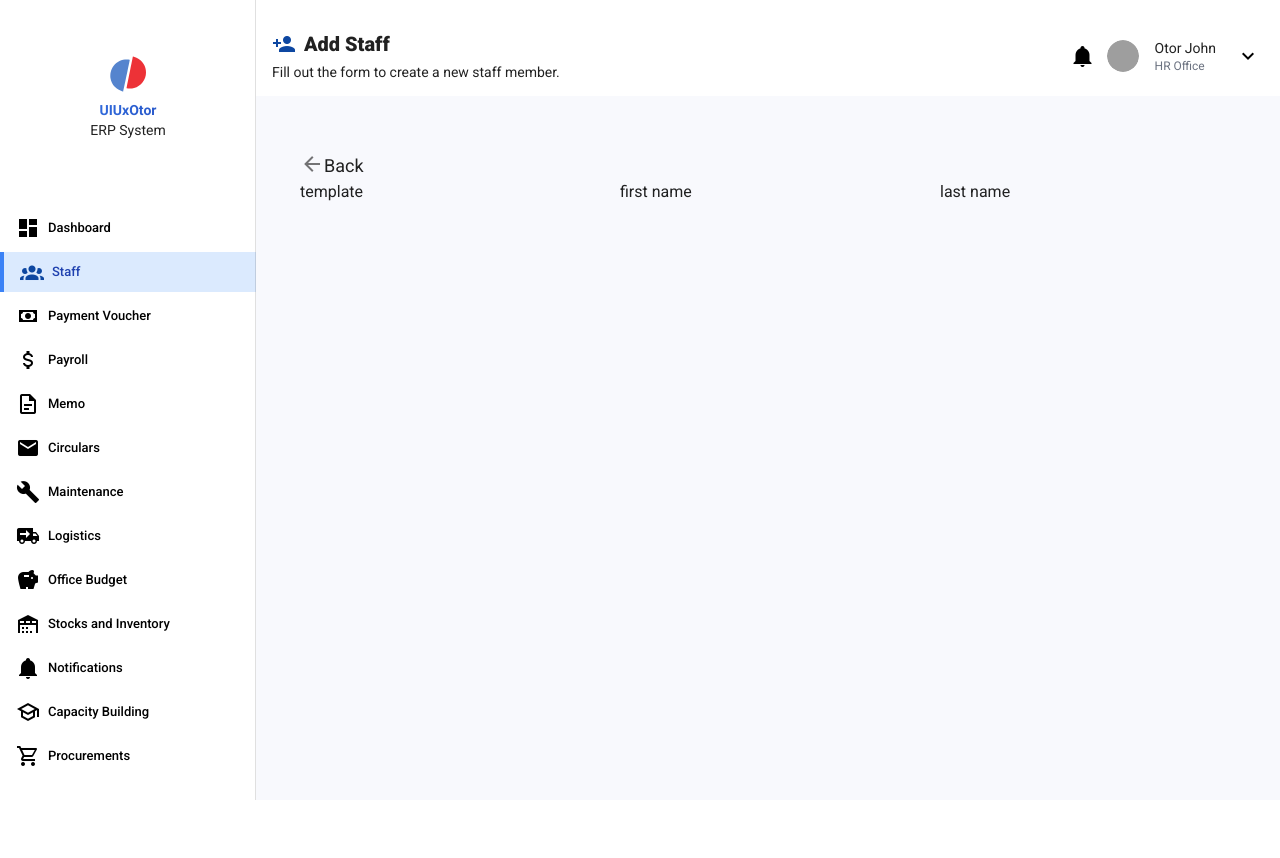
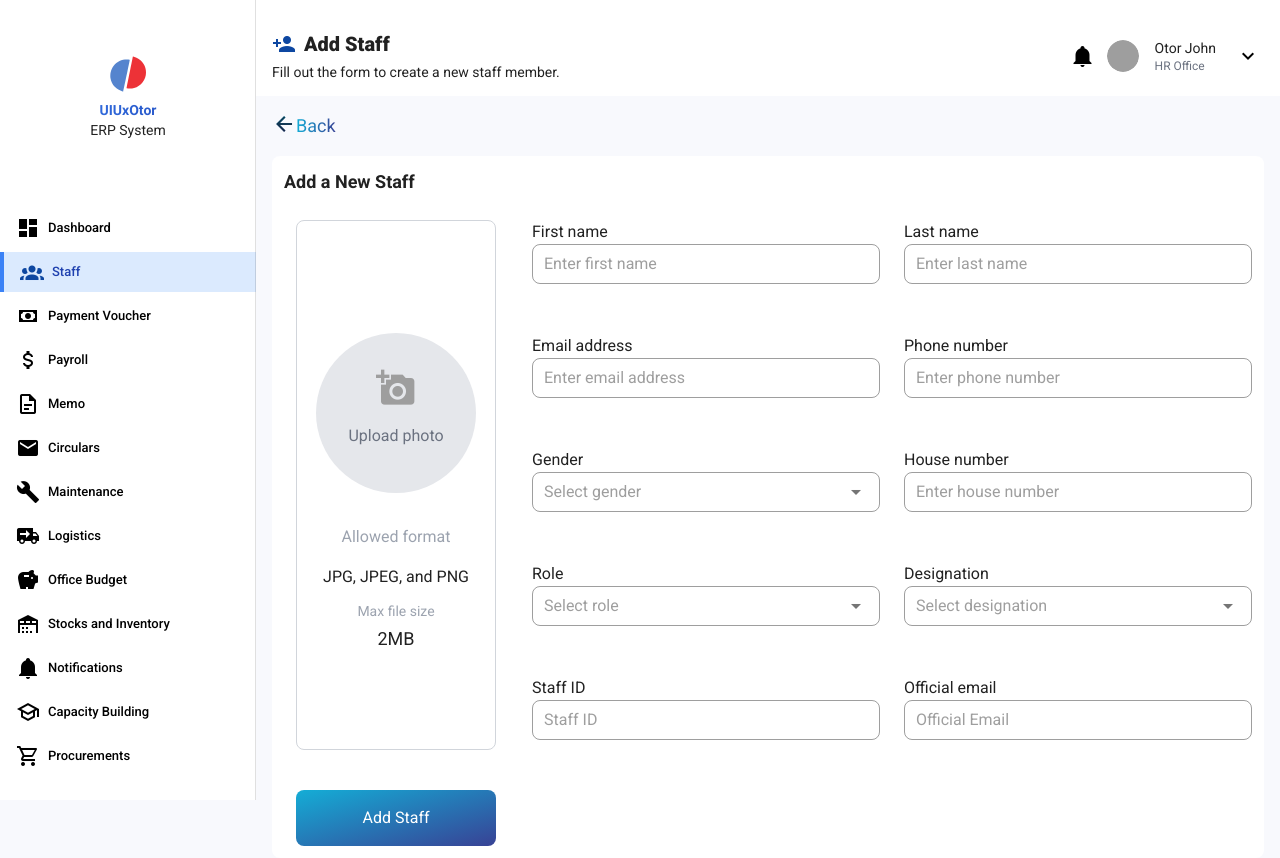
Before and after one commit to ERP-System-CloudComputing/frontend, a Nuxt app: page /staff/add in a window 1280 px wide. Before the commit the page ends 800 px from the top, so only its background shows below. Built offline with nearby package versions, Linux system fonts and the light colour scheme; grey boxes are pictures that could not be loaded; what vxe-table would draw is missing.

Commit message:
[ADDED] Creando formulario para nuevo staff

```diff
--- a/components/staff/staffAdd.vue
+++ b/components/staff/staffAdd.vue
@@ -1,20 +1,219 @@
 <template>
-  <v-container fluid class="px-7 pt-10">
-    <button class="flex" @click="staffAll">
-      <v-icon>
-        mdi-arrow-left
-      </v-icon>
-      <span class="text-lg">Back</span>
-    </button>
+  <v-container fluid>
     <v-row>
-      <v-col>
-        template
+      <button class="flex pb-4" @click="staffAll">
+        <v-icon class="bg-gradient-to-b from-primario to-secundario bg-clip-text text-transparent">
+          mdi-arrow-left
+        </v-icon>
+        <span class="text-lg bg-gradient-to-r from-primario to-secundario bg-clip-text text-transparent">Back</span>
+      </button>
+    </v-row>
+
+    <v-row class="bg-white rounded-t-lg">
+      <v-col class="flex w-100">
+        <span class="font-bold text-lg">
+          Add a New Staff
+        </span>
       </v-col>
-      <v-col>
-        first name
+    </v-row>
+
+    <v-row class="bg-white rounded-b-lg">
+      <v-col cols="12" md="3" class="align-center justify-center">
+        <div class="rounded-lg border border-gray-300 mx-3 justify-items-center ">
+          <v-avatar
+            size="160"
+            class="flex-col items-center mt-28 justify-center"
+            style="cursor: pointer; background-color: #e5e7eb;"
+          >
+            <v-img
+              v-if="uploadedPhoto"
+              :src="uploadedPhoto"
+              cover
+            />
+            <v-icon
+              v-else
+              size="40"
+              class="block -mb-4 leading-none m-0"
+              color="grey"
+            >
+              mdi-camera-plus
+            </v-icon>
+            <p class=" mb-12 text-gray-500">
+              Upload photo
+            </p>
+          </v-avatar>
+          <input
+            ref="fileInput"
+            type="file"
+            accept=".jpg,.jpeg,.png"
+            style="display: none"
+          >
+
+          <div class="mt-8 text-center mb-24">
+            <p class="text-gray-400">
+              Allowed format
+            </p>
+            <p class=" mb-3">
+              JPG, JPEG, and PNG
+            </p>
+            <p class="text-gray-400 text-sm mb-1">
+              Max file size
+            </p>
+            <p class="text-lg">
+              2MB
+            </p>
+          </div>
+        </div>
       </v-col>
-      <v-col>
-        last name
+      <v-col cols="12" md="9">
+        <v-form ref="form" v-model="formValidar">
+          <v-row>
+            <v-col cols="12" sm="6">
+              <span>First name</span>
+              <v-text-field
+                v-model="formData.firstName"
+                placeholder="Enter first name"
+                class="rounded-lg"
+                outlined
+                dense
+                :rules="[required('First name',8)]"
+              />
+            </v-col>
+            <v-col cols="12" sm="6">
+              <span>Last name</span>
+              <v-text-field
+                v-model="formData.lastName"
+                placeholder="Enter last name"
+                class="rounded-lg"
+                outlined
+                dense
+                :rules="[required('First name',8)]"
+              />
+            </v-col>
+          </v-row>
+          <v-row>
+            <v-col cols="12" sm="6">
+              <span>Email address</span>
+              <v-text-field
+                v-model="formData.email"
+                placeholder="Enter email address"
+                class="rounded-lg"
+                type="email"
+                outlined
+                dense
+                :rules="[requiredEmail()]"
+              />
+            </v-col>
+            <v-col cols="12" sm="6">
+              <span>Phone number</span>
+              <v-text-field
+                v-model="formData.phone"
+                placeholder="Enter phone number"
+                class="rounded-lg"
+                type="tel"
+                maxlength="10"
+                outlined
+                dense
+                :rules="[requiredNumber('Phone number')]"
+              />
+            </v-col>
+          </v-row>
+          <v-row>
+            <v-col cols="12" sm="6">
+              <span>Gender</span>
+              <v-select
+                v-model="formData.gender"
+                :items="genderOptions"
+                placeholder="Select gender"
+                class="rounded-lg"
+                outlined
+                dense
+                :rules="[required('Gender')]"
+              />
+            </v-col>
+            <v-col cols="12" sm="6">
+              <span>House number </span>
+              <v-text-field
+                v-model="formData.alternatePhone"
+                placeholder="Enter house number"
+                class="rounded-lg"
+                type="tel"
+                outlined
+                dense
+                maxlength="10"
+                :rules="[requiredNumber('House number')]"
+              />
+            </v-col>
+          </v-row>
+          <v-row>
+            <v-col cols="12" sm="6">
+              <span>Role</span>
+              <v-select
+                v-model="formData.role"
+                :items="roleOptions"
+                placeholder="Select role"
+                class="rounded-lg"
+                outlined
+                dense
+                :rules="[required('Role')]"
+              />
+            </v-col>
+            <v-col cols="12" sm="6">
+              <span>Designation</span>
+              <v-select
+                v-model="formData.designation"
+                :items="designationOptions"
+                placeholder="Select designation"
+                class="rounded-lg"
+                outlined
+                dense
+                :rules="[required('Designation')]"
+              />
+            </v-col>
+          </v-row>
+
+          <v-row>
+            <v-col cols="12" sm="6">
+              <span>Staff ID</span>
+              <v-text-field
+                v-model="formData.staffId"
+                placeholder="Staff ID"
+                class="rounded-lg"
+                outlined
+                dense
+                required
+              />
+            </v-col>
+            <v-col cols="12" sm="6">
+              <span>Official email</span>
+              <v-text-field
+                v-model="formData.officialEmail"
+                placeholder="Official Email"
+                class="rounded-lg"
+                type="email"
+                outlined
+                dense
+                required
+              />
+            </v-col>
+          </v-row>
+        </v-form>
+      </v-col>
+      <v-col cols="12" md="3">
+        <v-row>
+          <v-col class="justify-items-center text-white">
+            <div class="px-3 w-full">
+              <button
+                type="submit"
+                color="primary"
+                class="py-4 w-full rounded-lg bg-gradient-to-br from-primario to-secundario"
+                @click="createStaff()"
+              >
+                Add Staff
+              </button>
+            </div>
+          </v-col>
+        </v-row>
       </v-col>
     </v-row>
   </v-container>
@@ -23,11 +222,73 @@
 <script>
 export default {
   data () {
-    return {}
+    return {
+      uploadedPhoto: null,
+      genderOptions: [
+        'Female',
+        'Male',
+        'Other'
+      ],
+      roleOptions: [
+        'Admin',
+        'I.T',
+        'P.M',
+        'R.H',
+        'None'
+      ],
+      designationOptions: [
+        'Human Resources',
+        'Operations',
+        'Project Management',
+        'Customer Service',
+        'Cleaning',
+        'Security'
+      ],
+      formData: {
+        firstName: '',
+        lastName: '',
+        email: '',
+        phone: '',
+        gender: '',
+        alternatePhone: '',
+        role: '',
+        designation: '',
+        staffId: '',
+        officialEmail: ''
+      }
+    }
   },
   methods: {
     staffAll () {
       this.$router.push('/staff')
+    },
+    required (campo, min) {
+      return (v) => {
+        if (!v) { return `${campo} is Required` }
+        if (v.length < min) { return `${campo} must be at least ${min} characters` }
+        return true
+      }
+    },
+    requiredEmail () {
+      const regex = /^[^\s@]+@[^\s@]+\.[^\s@]+$/
+      return v => regex.test(v) || 'Invalid email'
+    },
+    requiredNumber (campo) {
+      return (v) => {
+        if (!v) { return `${campo} is required` }
+        if (!/^\d+$/.test(v)) { return `${campo} name must only contain numbers` }
+        if (v.length !== 10) { return `${campo} must be 10 digits` }
+        return true
+      }
+    },
+    createStaff () {
+      if (this.$refs.form.validate()) {
+        alert('Formulario válido')
+        const newStaff = this.formData
+        console.log(newStaff)
+      } else {
+        alert('Por favor completa todos los campos')
+      }
     }
   }
 }
--- a/components/staff/staffAll.vue
+++ b/components/staff/staffAll.vue
@@ -1,6 +1,6 @@
 <template>
-  <v-container fluid class="px-7 pt-10">
-    <v-row class=" rounded-xl bg-white pt-4 h-32">
+  <v-container fluid class="px-3 pt-3">
+    <v-row class=" rounded-lg bg-white pt-4 h-32">
       <v-col md="3">
         <span>Quick search a staff</span>
         <v-text-field
@@ -28,19 +28,18 @@
           Filter staff
         </span>
         <v-select
-          v-model="filterRole"
-          class=" rounded-lg"
-          label="AllStaff"
-          :items="FilterStaff"
+          v-model="FilterStaff[0]"
           solo
+          flat
+          hide-details
           height="58"
           background-color="#F2F7FF"
-          single-line
+          :items="FilterStaff"
           @change="FilterRole"
         />
       </v-col>
       <v-col align-self="center" align="center">
-        <button class=" text-white flex w-52 justify-center rounded-lg bg-gradient-to-br from-blue-400  to-blue-800 hover:from-blue-600 shadow-md p-4" @click="staffAdd">
+        <button class=" text-white sm:mt-4 flex w-52 justify-center rounded-lg bg-gradient-to-br from-primario to-secundario hover:from-blue-600 shadow-md p-4" @click="staffAdd">
           Add New Staff
         </button>
       </v-col>
@@ -72,7 +71,7 @@
                   :items="[1,6,12,18,22]"
                   dense
                   hide-details
-                  class="w-12 gradient-border "
+                  class="w-12 gradient-border"
                 />
               </div>
               <span> per page</span>
```
